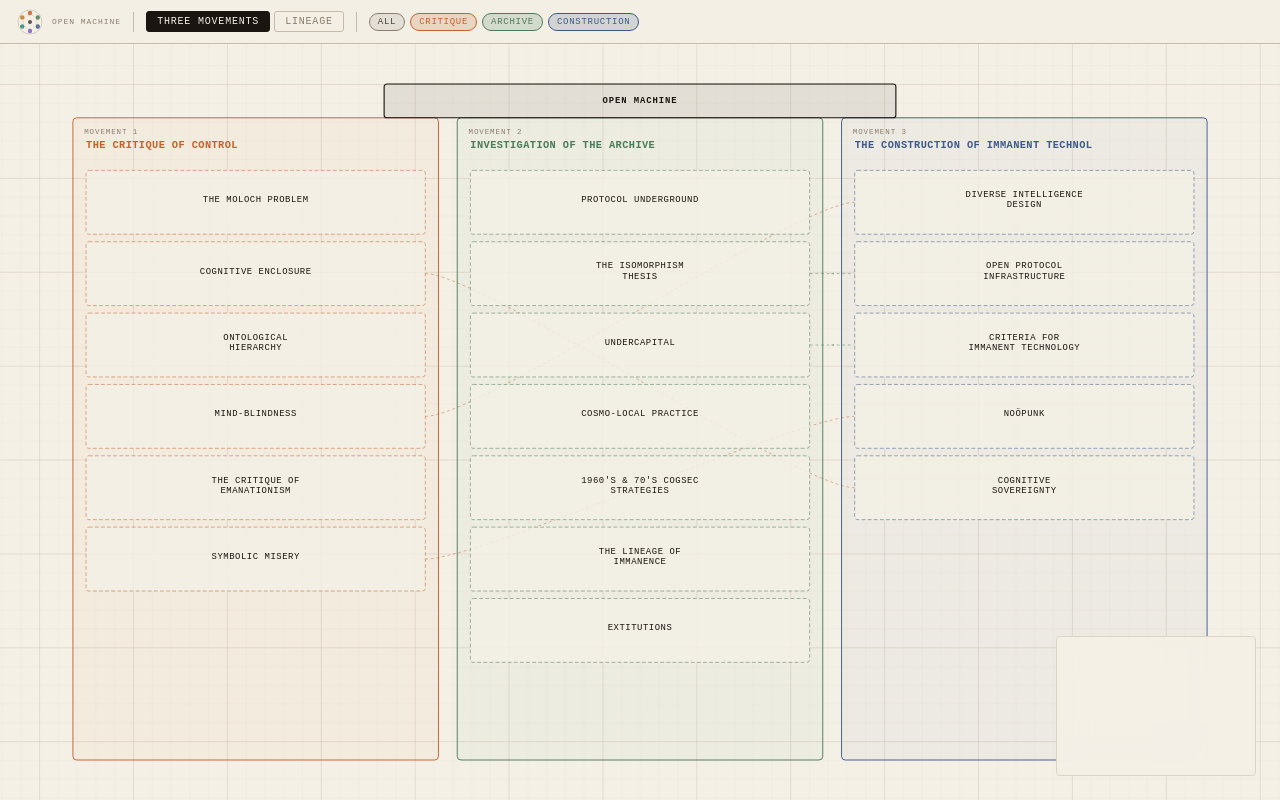
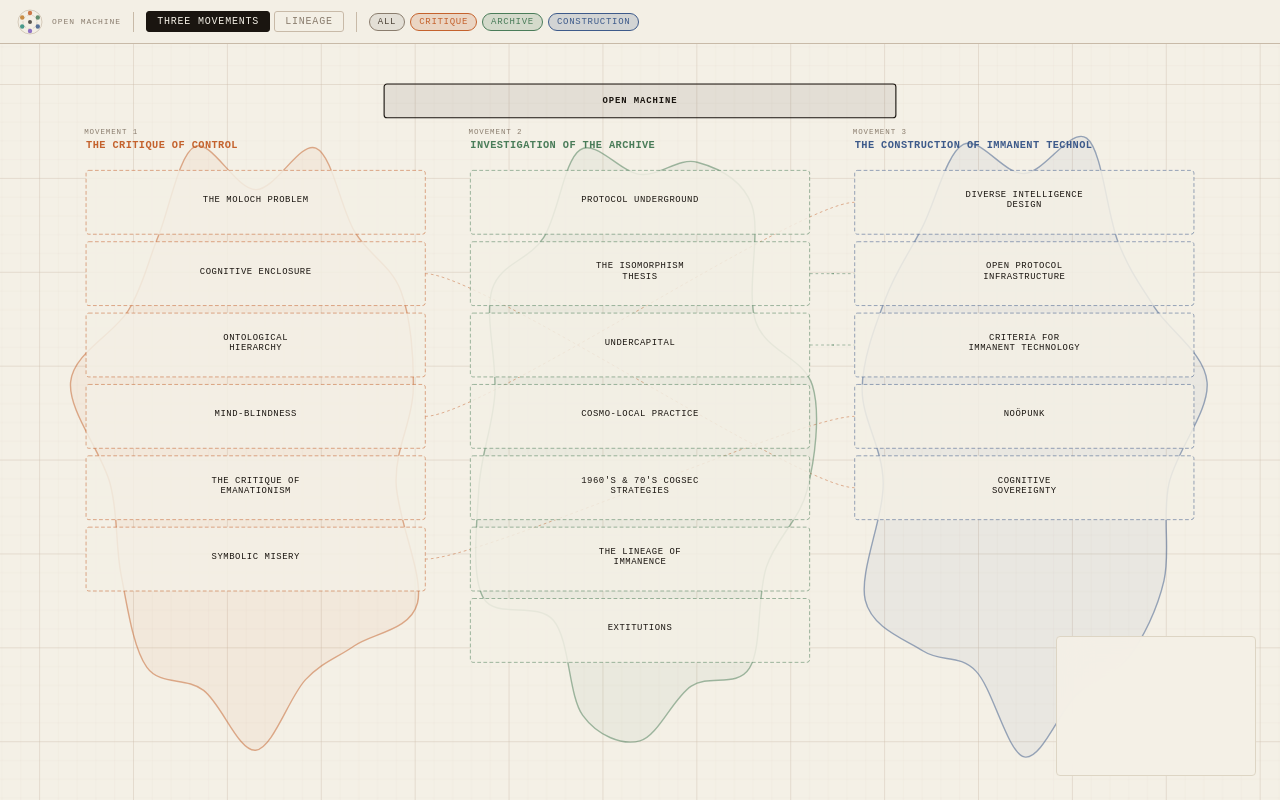
Before and after one commit to exeunt3/researchgraphproto, a React (Vite) app: page / in a window 1280 px wide. Built offline with nearby package versions, Linux system fonts and the light colour scheme.

Commit message:
Update Graph.jsx

```diff
--- a/src/Graph.jsx
+++ b/src/Graph.jsx
@@ -509,14 +509,66 @@
   )
 }
 
+// ── Cloud blob helpers ────────────────────────────────────────────────────────
+
+function stringHash(str) {
+  let h = 5381
+  for (let i = 0; i < str.length; i++) h = (Math.imul(h, 33) ^ str.charCodeAt(i)) >>> 0
+  return h
+}
+
+function generateCloudPath(x, y, w, h, cluster) {
+  const seed = stringHash(cluster)
+  const cx = x + w / 2
+  const cy = y + h / 2
+  const rx = w / 2
+  const ry = h / 2
+  const N = 18
+  const a1 = ((seed % 1000) / 1000) * Math.PI * 2
+  const a2 = (((seed >> 10) % 1000) / 1000) * Math.PI * 2
+
+  const pts = []
+  for (let i = 0; i < N; i++) {
+    const angle = (i / N) * Math.PI * 2 - Math.PI / 2
+    const v = 0.88
+      + 0.10 * Math.sin(a1 + i * 2.39)
+      + 0.05 * Math.cos(a2 + i * 1.61)
+    pts.push({
+      x: cx + rx * v * Math.cos(angle),
+      y: cy + ry * v * Math.sin(angle),
+    })
+  }
+
+  const n = pts.length
+  let d = `M${pts[0].x.toFixed(1)},${pts[0].y.toFixed(1)}`
+  for (let i = 0; i < n; i++) {
+    const p0 = pts[(i - 1 + n) % n]
+    const p1 = pts[i]
+    const p2 = pts[(i + 1) % n]
+    const p3 = pts[(i + 2) % n]
+    const c1x = p1.x + (p2.x - p0.x) / 6
+    const c1y = p1.y + (p2.y - p0.y) / 6
+    const c2x = p2.x - (p3.x - p1.x) / 6
+    const c2y = p2.y - (p3.y - p1.y) / 6
+    d += ` C${c1x.toFixed(1)},${c1y.toFixed(1)} ${c2x.toFixed(1)},${c2y.toFixed(1)} ${p2.x.toFixed(1)},${p2.y.toFixed(1)}`
+  }
+  return d + 'Z'
+}
+
 // ── Territory component ───────────────────────────────────────────────────────
 
 function TerritoryRect({ territory, activeVision }) {
   const color = territory.clusterColor
 
-  return (
-    <g className="territory-group">
-      {/* Territory background */}
+  const background = activeVision === 'v2' ? (
+    <path
+      d={generateCloudPath(territory.x, territory.y, territory.width, territory.height, territory.cluster)}
+      fill={hexToRgba(color, 0.06)}
+      stroke={color}
+      strokeWidth={1.5}
+      strokeOpacity={0.5}
+    />
+  ) : (
     <rect
       x={territory.x}
       y={territory.y}
@@ -528,6 +580,11 @@
       stroke={color}
       strokeWidth={1}
     />
+  )
+
+  return (
+    <g className="territory-group">
+      {background}
 
       {/* Territory label header (muted, small) */}
       <text
```
Lines whose indentation alone changed are shown as unchanged.
